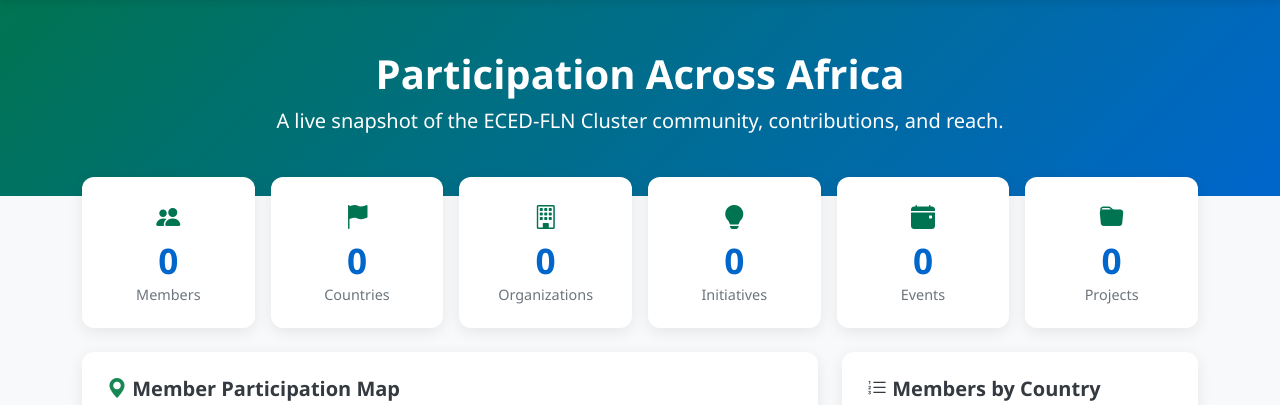
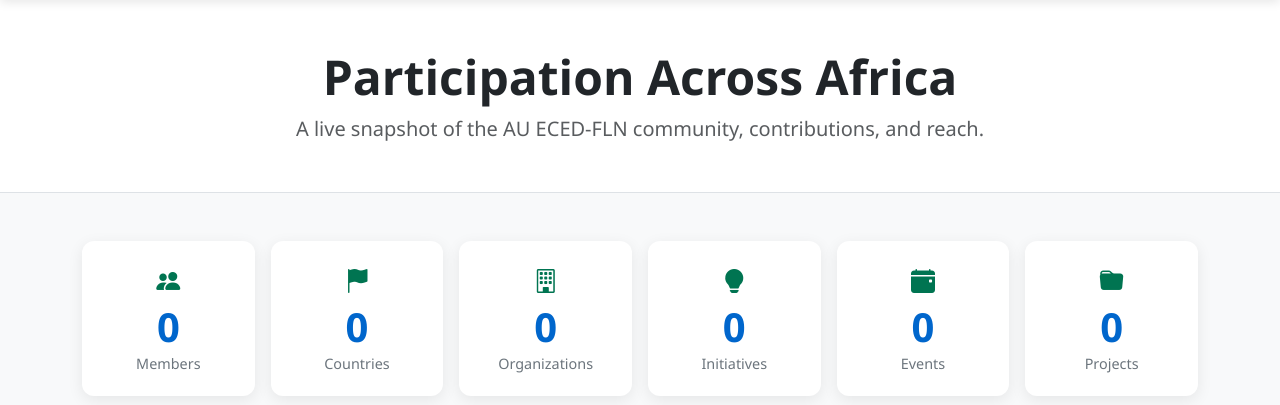
Before and after one commit to michsethowusu/cluster-os, a Flask app: page /stats in a window 1280 px wide. Shown: the part 56-461 px from the top of the page. Run offline with Flask 3, Linux system fonts and the light colour scheme; data comes from the database, SQL or seed files in the repository; data that the repository does not hold is empty; grey boxes are pictures that could not be loaded.

Commit message:
Match Stats & Contributors page headers to the site's white-header style
Replace the green→blue gradient hero (white text) on /stats and the contributors
leaderboard with the standard site header (bg-white, border-bottom, display-5 dark
title, muted lead) used by the home and other pages, so the pages no longer feel
out of place. Bump metric numbers to match .stats-number sizing.

Co-Authored-By: Claude Opus 4.8 (1M context) <noreply@anthropic.com>

```diff
--- a/templates/stats.html
+++ b/templates/stats.html
@@ -6,12 +6,6 @@
 <link rel="stylesheet" href="https://unpkg.com/leaflet@1.9.4/dist/leaflet.css"
       integrity="sha256-p4NxAoJBhIIN+hmNHrzRCf9tD/miZyoHS5obTRR9BMY=" crossorigin="" />
 <style>
-    .stats-hero {
-        background: linear-gradient(135deg, #007451 0%, #0066cc 100%);
-        color: #fff;
-        padding: 50px 0 60px;
-    }
-    .stats-hero h1 { font-weight: 700; }
     .metric-card {
         background: #fff;
         border-radius: 12px;
@@ -22,7 +16,7 @@
         transition: transform 0.3s;
     }
     .metric-card:hover { transform: translateY(-5px); }
-    .metric-card .metric-value { font-size: 2.2rem; font-weight: 700; color: var(--au-blue); line-height: 1; }
+    .metric-card .metric-value { font-size: 2.5rem; font-weight: 700; color: var(--au-blue); line-height: 1; }
     .metric-card .metric-label { color: #6c757d; font-size: 0.9rem; margin-top: 6px; }
     .metric-card .metric-icon { font-size: 1.5rem; color: var(--au-green); margin-bottom: 8px; }
     .panel-card {
@@ -41,14 +35,14 @@
 {% endblock %}
 
 {% block content %}
-<div class="stats-hero">
+<div class="bg-white py-5 border-bottom">
     <div class="container text-center">
-        <h1><i class="bi bi-globe-africa"></i> Participation Across Africa</h1>
-        <p class="lead mb-0">A live snapshot of the ECED-FLN Cluster community, contributions, and reach.</p>
+        <h1 class="display-5 text-dark fw-bold mb-2"><i class="bi bi-globe-africa text-success"></i> Participation Across Africa</h1>
+        <p class="lead text-muted mb-0">A live snapshot of the {{ site.name }} community, contributions, and reach.</p>
     </div>
 </div>
 
-<div class="container" style="margin-top: -35px;">
+<div class="container mt-5">
     <!-- Headline metrics -->
     <div class="row g-3 mb-4">
         <div class="col-6 col-md-4 col-lg-2">
```
Also changed, not shown: templates/members_individual.html (+4 -8 lines).
